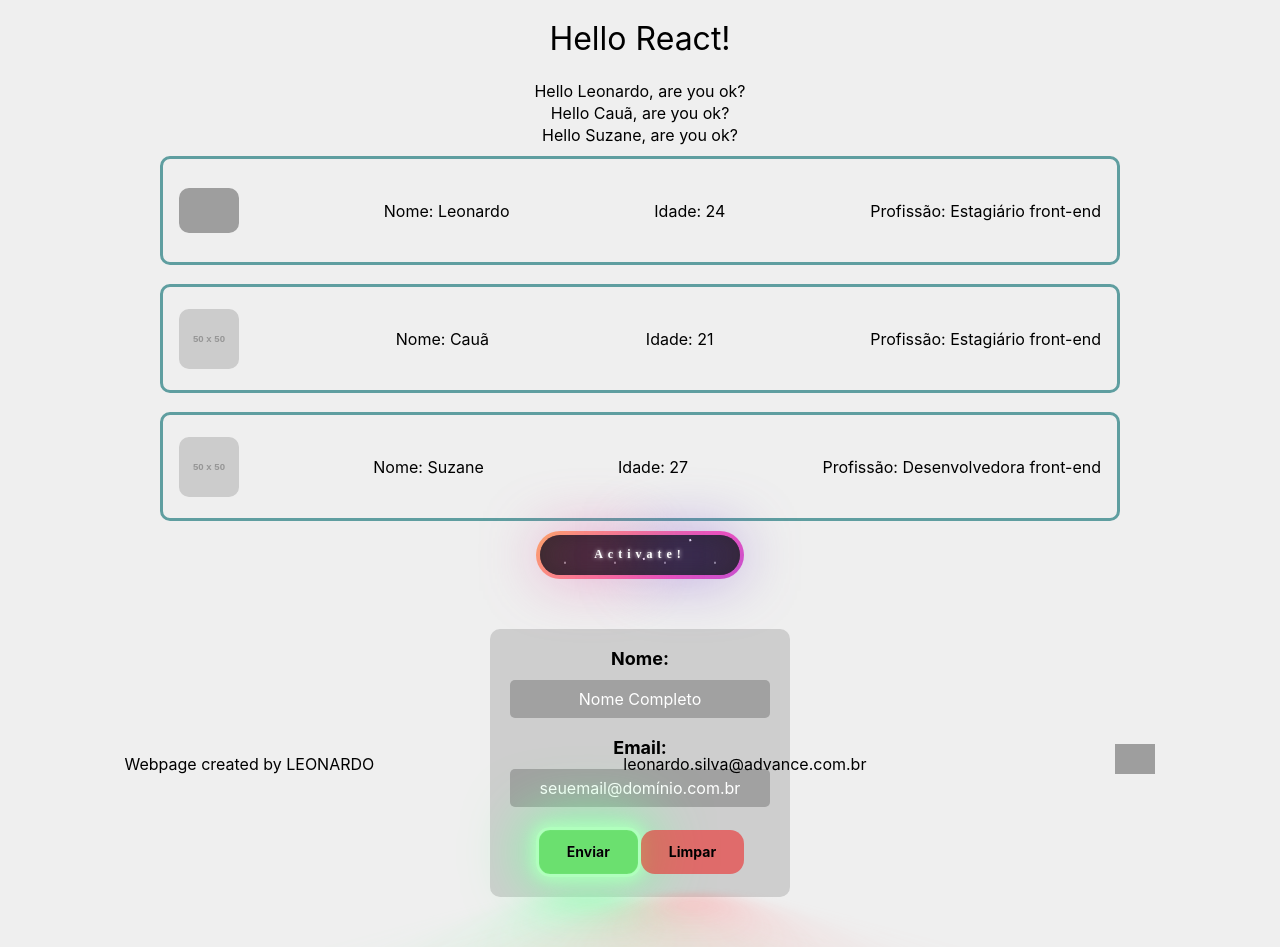
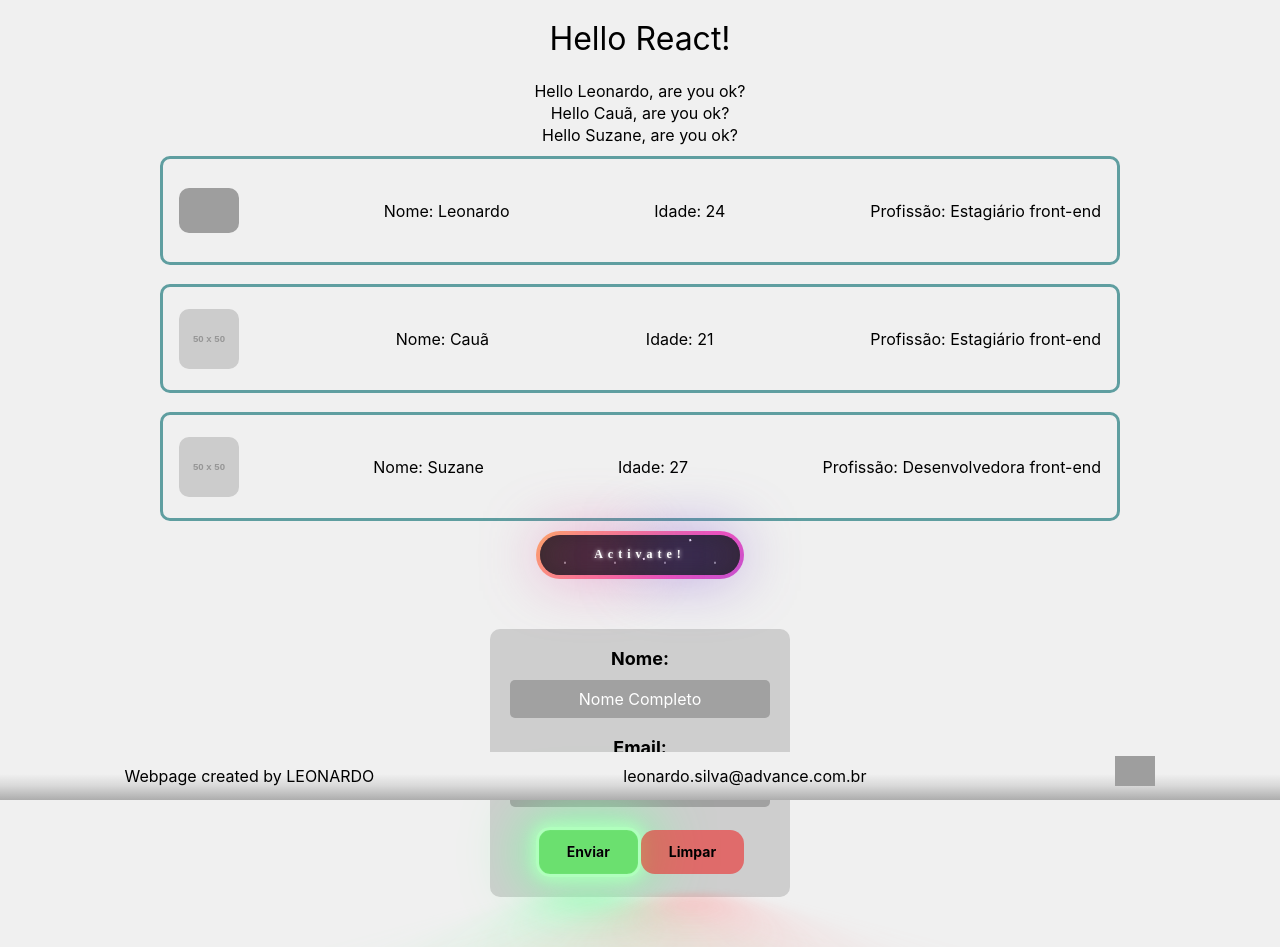
Before and after one commit to Leozinrd/estudos-react-js, a React (Create React App) app: page / in a window 1280 px wide. Built offline with nearby package versions, Linux system fonts and the light colour scheme; grey boxes are pictures that could not be loaded.

Commit message:
Css update

```diff
--- a/public/index.html
+++ b/public/index.html
@@ -17,7 +17,7 @@
 
     <title>React App</title>
   </head>
-  <body>
+  <body style="background-color: rgba(240 , 240, 240, 1);">
     <noscript>You need to enable JavaScript to run this app.</noscript>
     <div id="root"></div>
   </body>
--- a/src/components/Footer/footer.module.css
+++ b/src/components/Footer/footer.module.css
@@ -1,7 +1,10 @@
 .Footer {
+    background: rgb(173,173,173);
+    background: linear-gradient(0deg, rgba(173,173,173,1) 0%, rgba(217,217,217,1) 30%, rgba(240,240,240,1) 54%);
     position: fixed;
     width: 100%;
-    bottom: 2%;
+    height: 3rem;
+    bottom: 0%;
     display: flex;
     justify-content: space-around;
     align-items: center;
```
